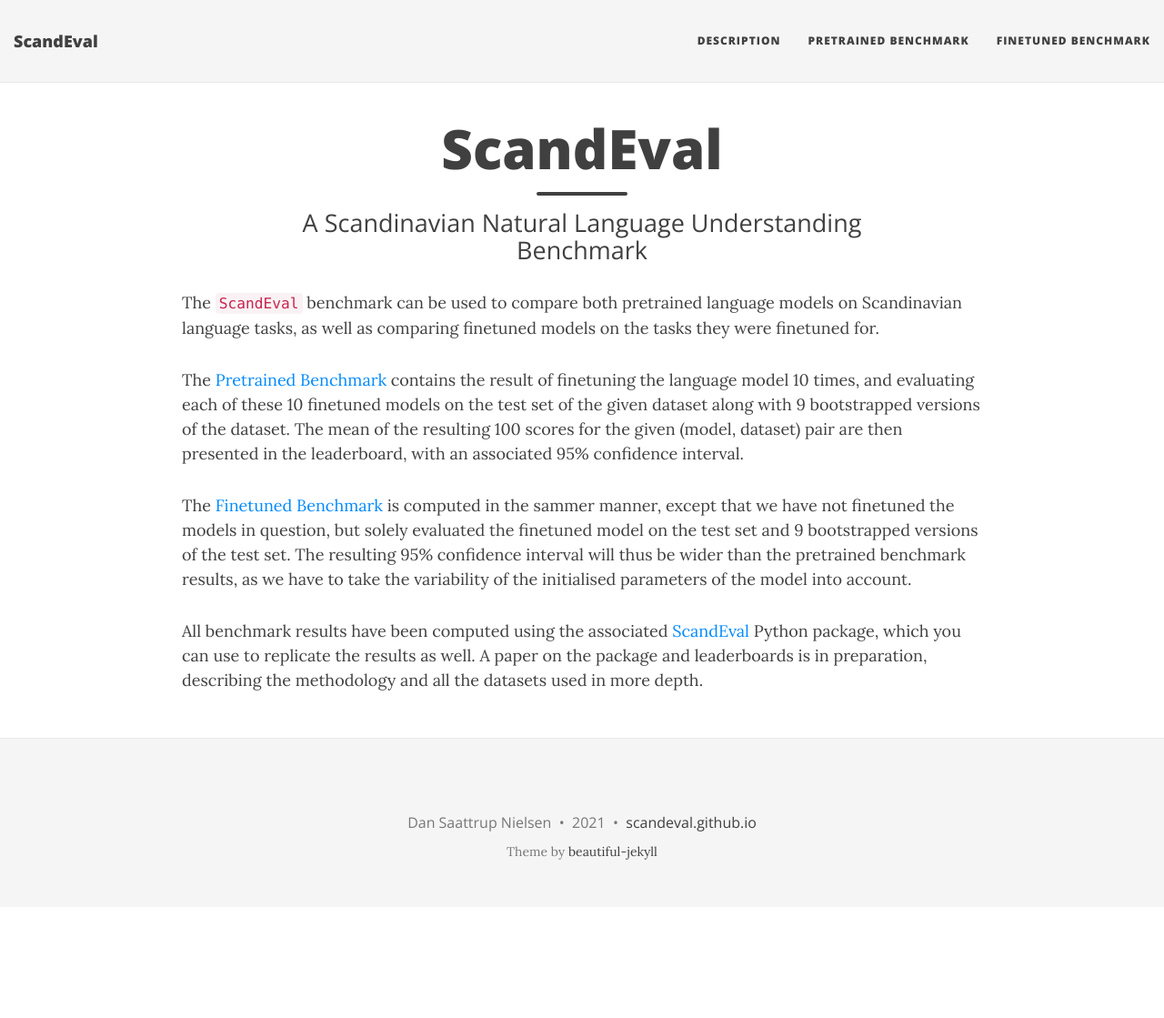
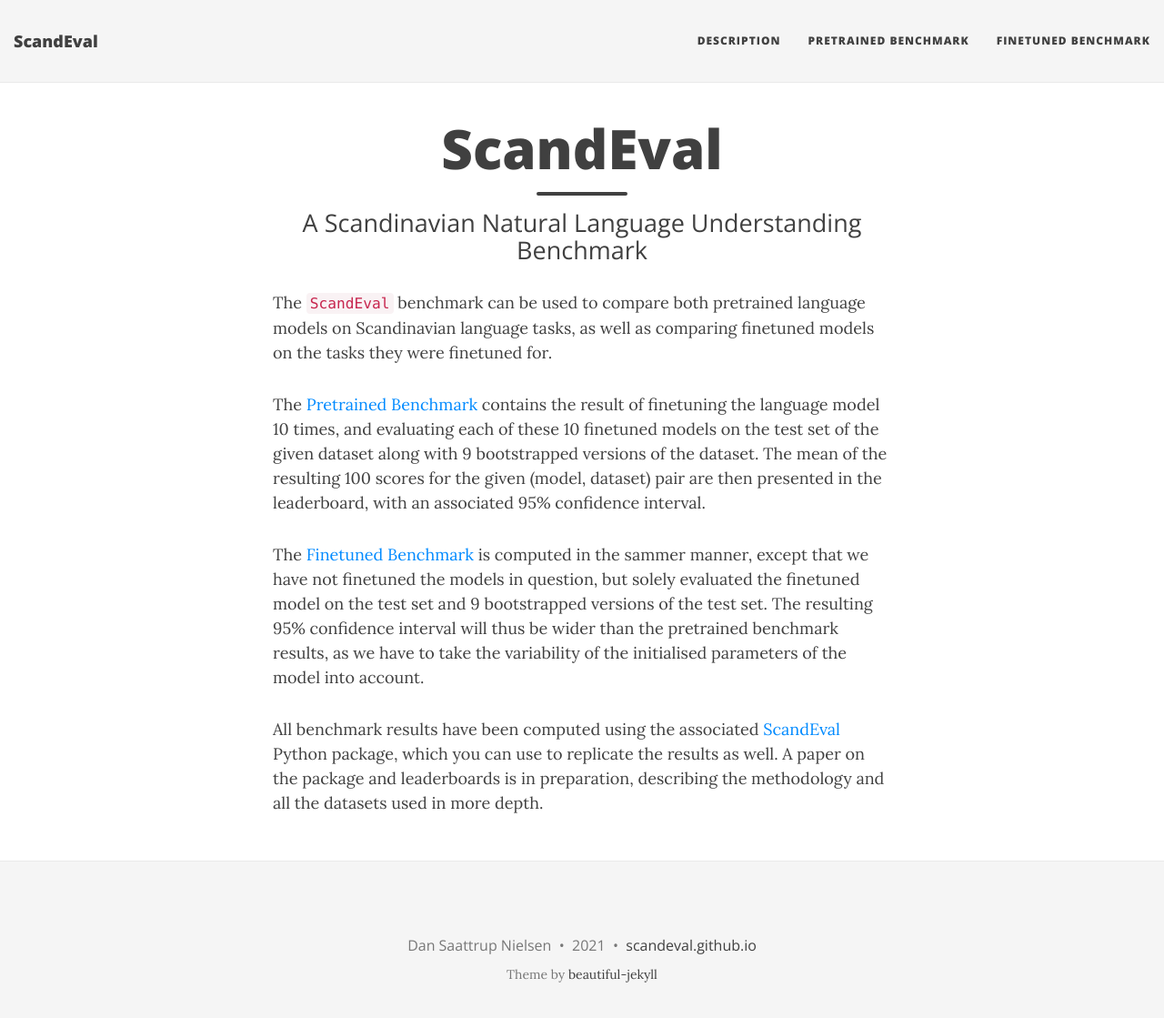
Before and after one commit to ScandEval/scandeval.github.io, a Jekyll site: the page built from index.md, in a window 1280 px wide and 1132 px high. Shown: the top 1119 px of the window at 91% size. Built offline with Jekyll 4.4.1, drawn with Linux system fonts in a browser that asks for light colours; nearby versions of some CDN libraries; a script that is not in the unit is left out.

Commit message:
fix: Add more margins

```diff
--- a/css/main.css
+++ b/css/main.css
@@ -789,6 +789,6 @@ td.gutter {
 }
 
 #frontpage-content {
-    margin-left: 200px;
-    margin-right: 200px;
+    margin-left: 300px;
+    margin-right: 300px;
 }
```
